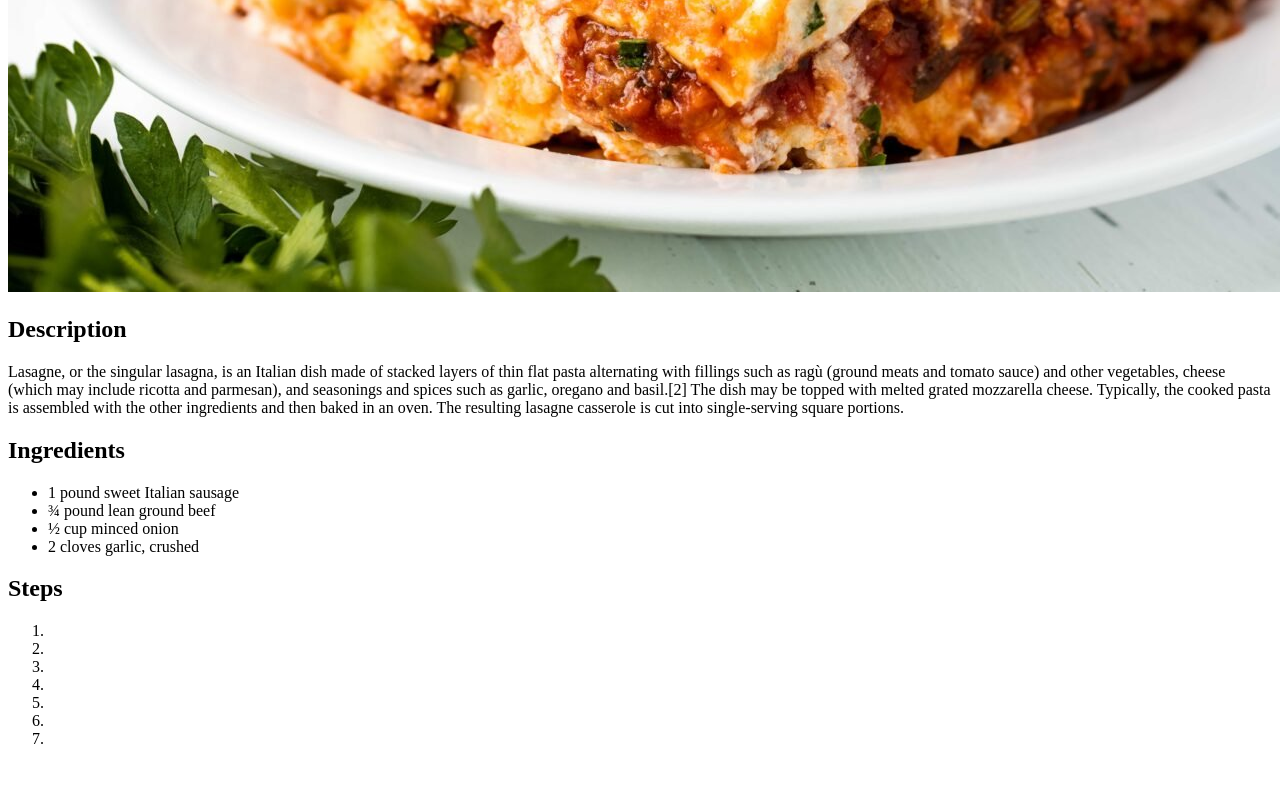
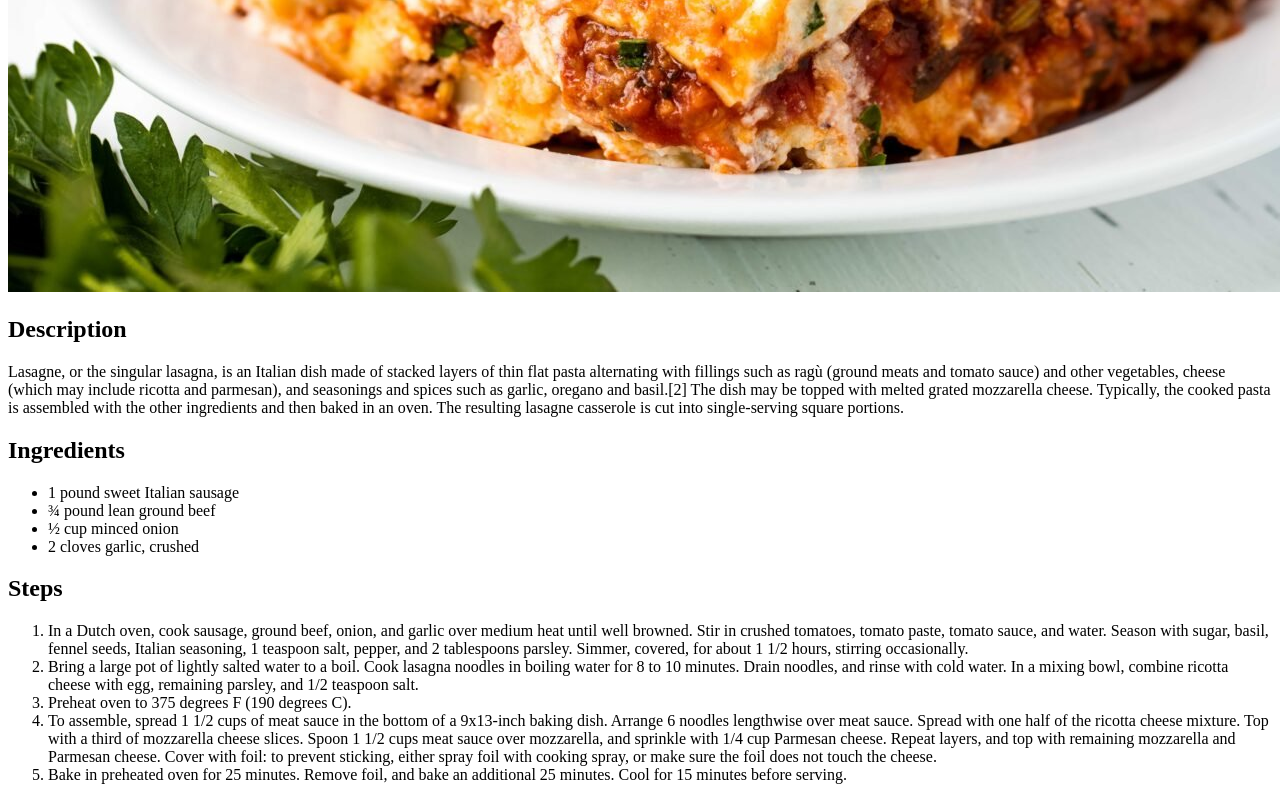
Before and after one commit to Makisfnt/odin-recipes, a plain HTML site: page recipes/lasagna.html in a window 1280 px wide. Shown: the part 659-1459 px from the top of the page. Before the commit the page ends 1423 px from the top, so only its background shows below. Drawn offline with Linux system fonts and the light colour scheme; files whose address does not match are found by name.

Commit message:
lasagna new

```diff
--- a/recipes/lasagna.html
+++ b/recipes/lasagna.html
@@ -1,11 +1,13 @@
 <!DOCTYPE html>
 <html lang="en">
+
 <head>
     <meta charset="UTF-8">
     <meta http-equiv="X-UA-Compatible" content="IE=edge">
     <meta name="viewport" content="width=device-width, initial-scale=1.0">
     <title>Document</title>
 </head>
+
 <body>
     <h1>Lasagna</h1>
     <a href="recipes/lasagna.html">Lasagna</a>
@@ -28,13 +30,26 @@
 
     <h2>Steps</h2>
     <ol>
-        <li></li>
-        <li></li>
-        <li></li>
-        <li></li>
-        <li></li>
-        <li></li>
-        <li></li>
+        <li>In a Dutch oven, cook sausage, ground beef, onion, and garlic over medium heat until well browned. Stir in
+            crushed tomatoes, tomato paste, tomato sauce, and water. Season with sugar, basil, fennel seeds, Italian
+            seasoning, 1 teaspoon salt, pepper, and 2 tablespoons parsley. Simmer, covered, for about 1 1/2 hours,
+            stirring occasionally.</li>
+        <li>Bring a large pot of lightly salted water to a boil. Cook lasagna noodles in boiling water for 8 to 10
+            minutes. Drain noodles, and rinse with cold water. In a mixing bowl, combine ricotta cheese with egg,
+            remaining parsley, and 1/2 teaspoon salt.</li>
+        <li>Preheat oven to 375 degrees F (190 degrees C).
+        </li>
+        <li>To assemble, spread 1 1/2 cups of meat sauce in the bottom of a 9x13-inch baking dish. Arrange 6 noodles
+            lengthwise over meat sauce. Spread with one half of the ricotta cheese mixture. Top with a third of
+            mozzarella cheese slices. Spoon 1 1/2 cups meat sauce over mozzarella, and sprinkle with 1/4 cup Parmesan
+            cheese. Repeat layers, and top with remaining mozzarella and Parmesan cheese. Cover with foil: to prevent
+            sticking, either spray foil with cooking spray, or make sure the foil does not touch the cheese.
+        </li>
+        <li>Bake in preheated oven for 25 minutes. Remove foil, and bake an additional 25 minutes. Cool for 15 minutes
+            before serving.
+        </li>
+
     </ol>
 </body>
+
 </html>
```
Also changed, not shown: recipes/bolognese.html (+2 -0 lines).
